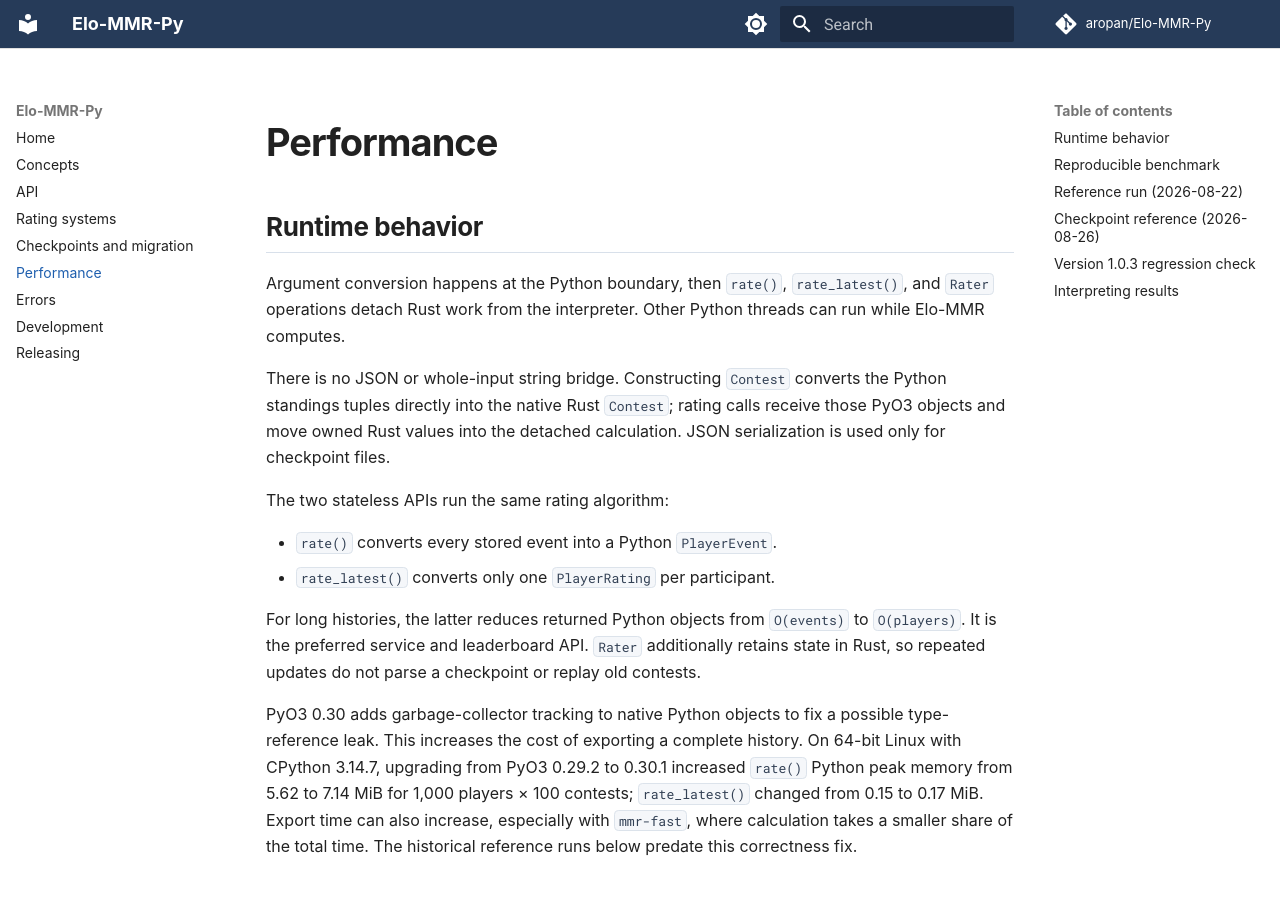
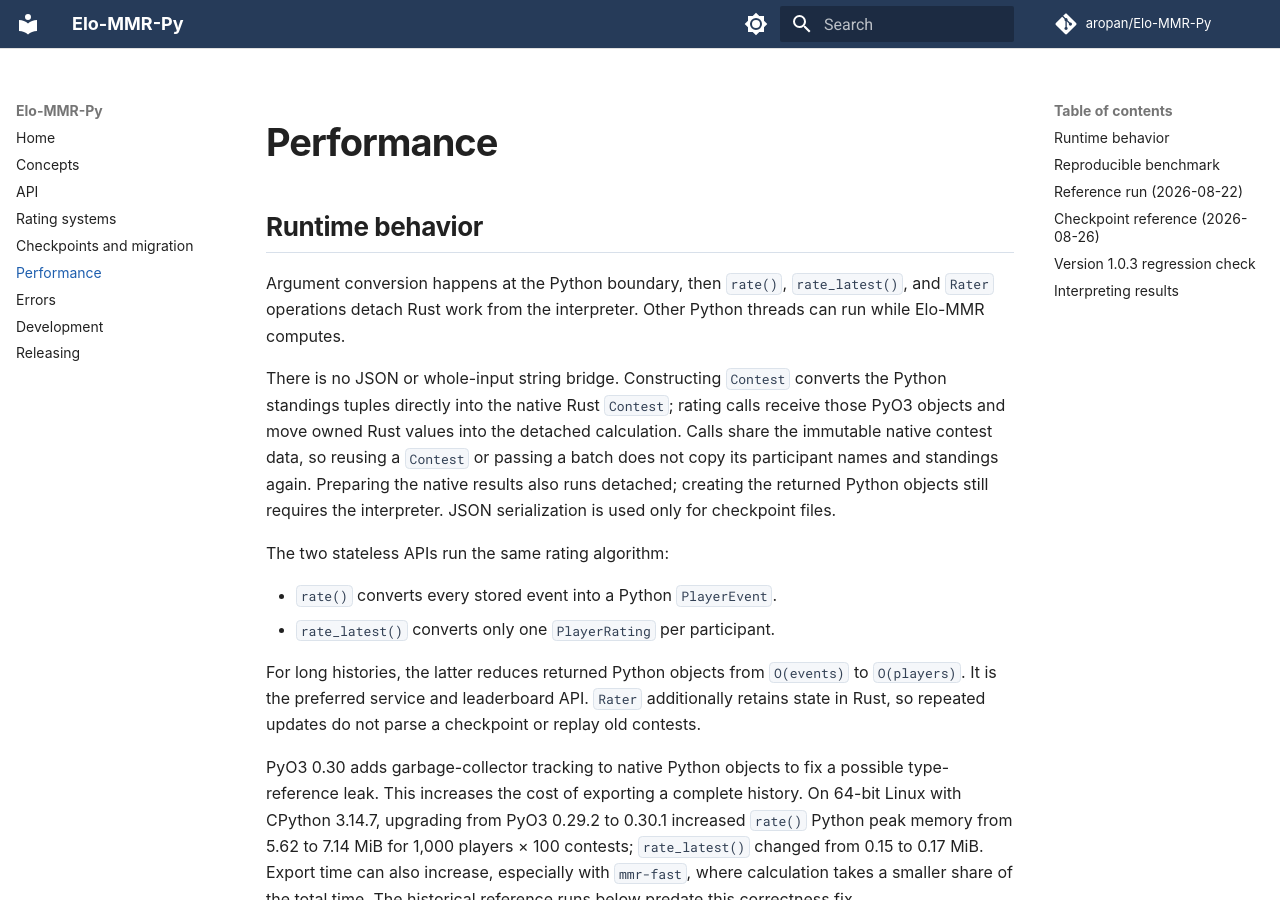
Before and after one commit to aropan/Elo-MMR-Py, an MkDocs documentation site: the page built from docs/performance.md, in a window 1280 px wide and 900 px high. Built offline with MkDocs 1.6.1 and Material for MkDocs 9.7.7, drawn with Linux system fonts in a browser that asks for light colours; comment, search, counter and statistics services are not loaded.

Commit message:
perf: share contest inputs and detach result snapshots

```diff
--- a/docs/performance.md
+++ b/docs/performance.md
@@ -9,7 +9,11 @@ Other Python threads can run while Elo-MMR computes.
 There is no JSON or whole-input string bridge. Constructing `Contest` converts
 the Python standings tuples directly into the native Rust `Contest`; rating
 calls receive those PyO3 objects and move owned Rust values into the detached
-calculation. JSON serialization is used only for checkpoint files.
+calculation. Calls share the immutable native contest data, so reusing a
+`Contest` or passing a batch does not copy its participant names and standings
+again. Preparing the native results also runs detached; creating the returned
+Python objects still requires the interpreter. JSON serialization is used only
+for checkpoint files.
 
 The two stateless APIs run the same rating algorithm:
 
```
Also changed, not shown: CHANGELOG.md (+3 -0 lines), 2 other files.
